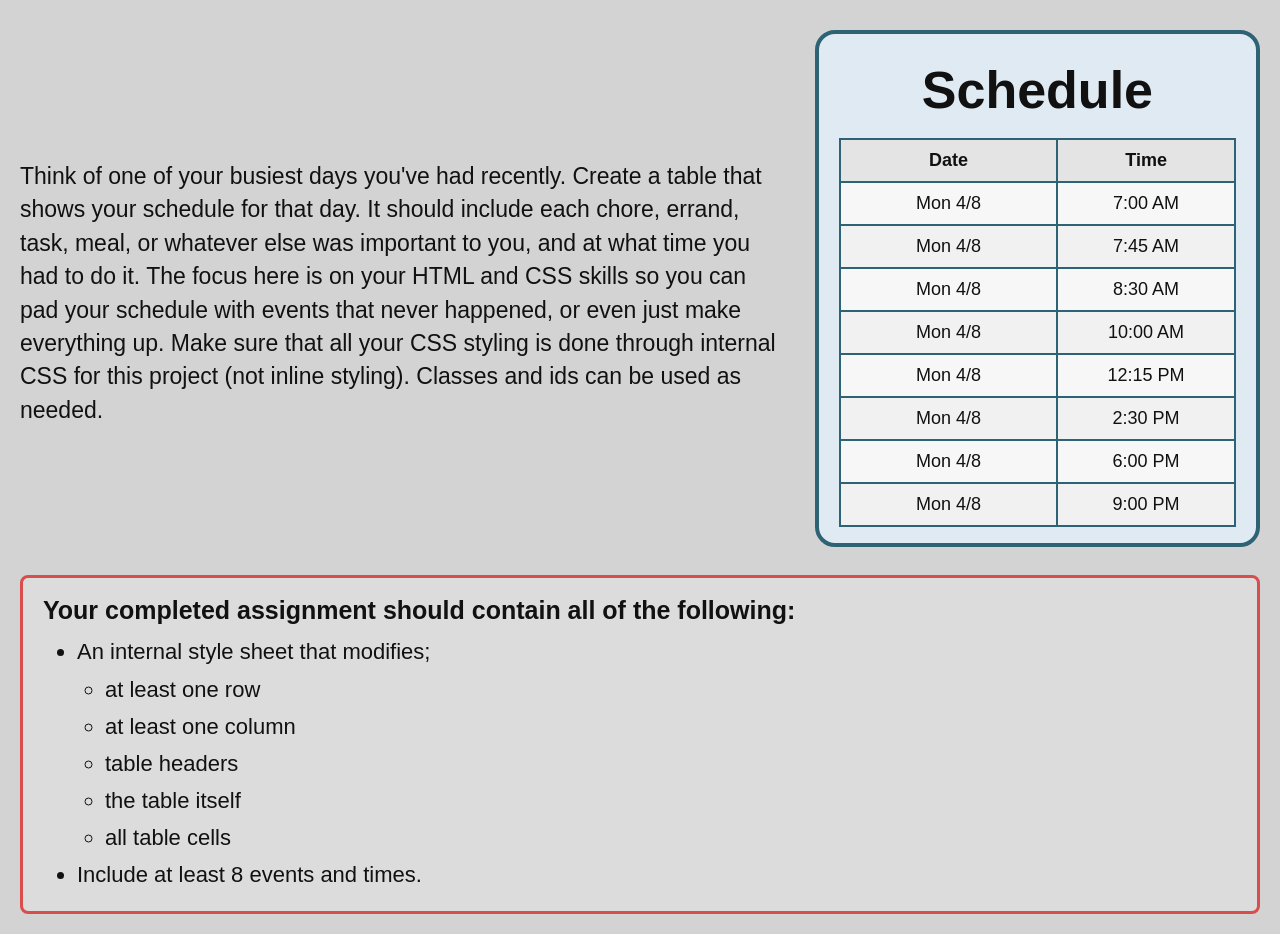
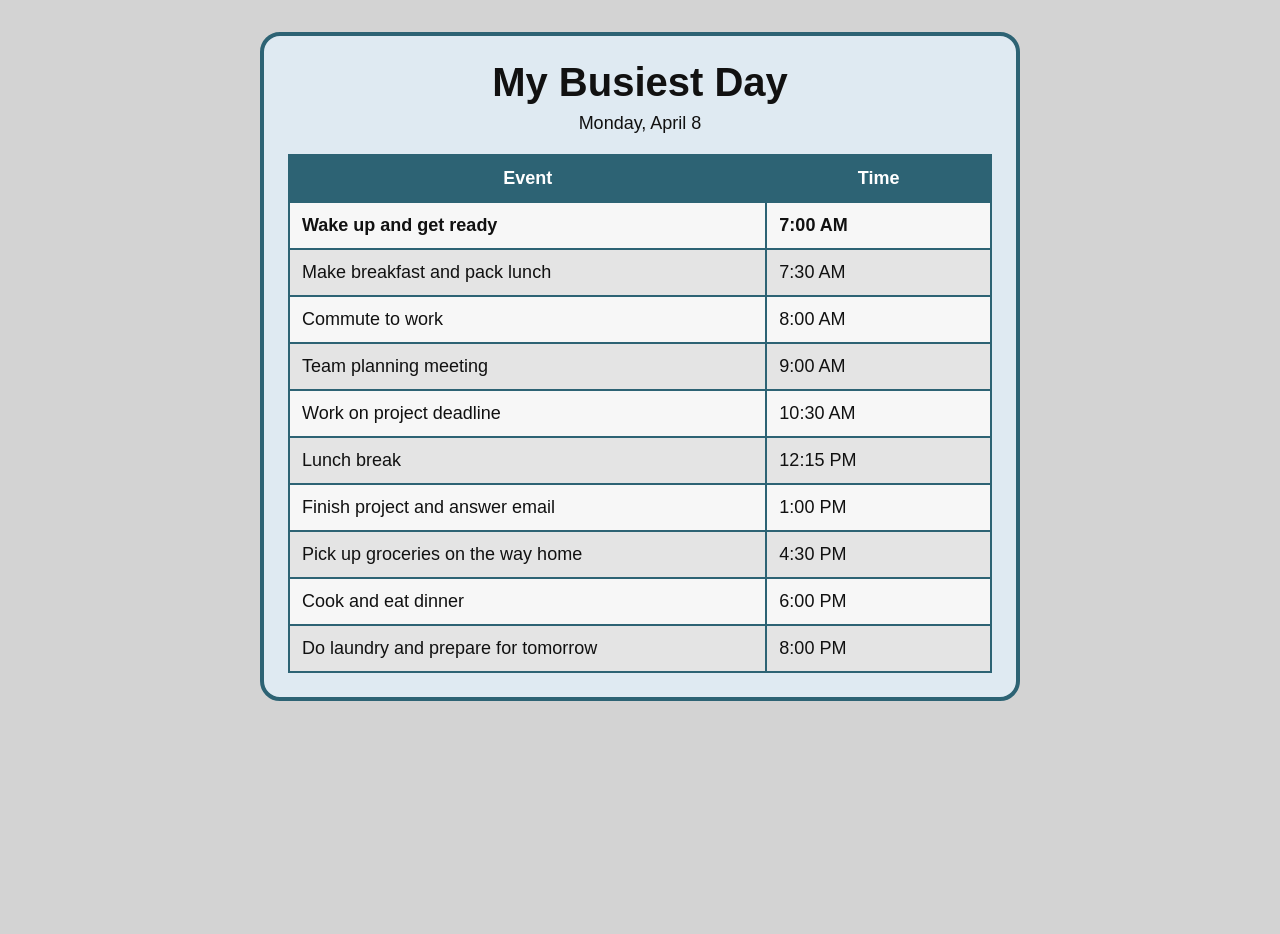
Before and after one commit to mrc10712-bot/Stylish-Schedule, a plain HTML site: page index.html in a window 1280 px wide. After the commit the page ends 800 px from the top, so only its background shows below. Drawn offline with Linux system fonts and the light colour scheme.

Commit message:
fixed things

```diff
--- a/index.html
+++ b/index.html
@@ -3,51 +3,38 @@
   <head>
     <meta charset="UTF-8" />
     <meta name="viewport" content="width=device-width, initial-scale=1.0" />
-    <title>Schedule</title>
+    <title>My Busiest Day</title>
     <style>
       body {
         margin: 0;
         background: #d3d3d3;
+        color: #111;
         font-family: Arial, Helvetica, sans-serif;
-        color: #111;
       }
 
       .page {
-        max-width: 1280px;
+        max-width: 760px;
         margin: 0 auto;
-        padding: 30px 20px 20px;
-      }
-
-      .top-row {
-        display: grid;
-        grid-template-columns: 1.7fr 1fr;
-        gap: 38px;
-        align-items: center;
-      }
-
-      .intro {
-        font-size: 23px;
-        line-height: 1.45;
-        margin: 0;
-        padding: 10px 0 0 0;
+        padding: 32px 20px;
       }
 
       .schedule-box {
+        padding: 24px;
         background: #dfeaf2;
         border: 4px solid #2d6374;
         border-radius: 20px;
-        padding: 18px 20px 16px;
-        width: 100%;
-        max-width: 520px;
-        margin-left: auto;
-        box-sizing: border-box;
       }
 
-      .schedule-title {
+      h1 {
+        margin: 0 0 8px;
         text-align: center;
-        font-size: 52px;
-        font-weight: 700;
-        margin: 8px 0 18px;
+        font-size: 40px;
+      }
+
+      .date {
+        margin: 0 0 20px;
+        text-align: center;
+        font-size: 18px;
       }
 
       .schedule-table {
@@ -59,122 +46,78 @@
 
       .schedule-table th,
       .schedule-table td {
+        padding: 12px;
         border: 2px solid #2d6374;
-        padding: 10px;
-        text-align: center;
+        text-align: left;
         font-size: 18px;
       }
 
       .schedule-table th {
+        background: #2d6374;
+        color: #fff;
+        text-align: center;
+      }
+
+      .schedule-table col:first-child {
+        width: 68%;
+      }
+
+      .schedule-table tbody tr:nth-child(even) {
         background: #e4e4e4;
+      }
+
+      .schedule-table tbody tr:first-child td {
         font-weight: 700;
       }
 
-      .schedule-table tr:nth-child(even) td {
-        background: #f1f1f1;
+      @media (max-width: 520px) {
+        .schedule-box {
+          padding: 16px;
         }
 
-      .schedule-table col:nth-child(1) {
-        width: 55%;
+        h1 {
+          font-size: 32px;
         }
 
-      .checklist {
-        margin-top: 28px;
-        background: rgba(255,255,255,0.2);
-        border: 3px solid #d94d4d;
-        border-radius: 8px;
-        padding: 18px 20px 16px 20px;
-      }
-
-      .checklist h2 {
-        margin: 0 0 10px 0;
-        font-size: 25px;
-      }
-
-      .checklist ul {
-        margin: 0;
-        padding-left: 34px;
-        font-size: 22px;
-        line-height: 1.5;
-      }
-
-      .checklist li {
-        margin-bottom: 4px;
-      }
-
-      .checklist ul ul {
-        padding-left: 28px;
-        margin-top: 5px;
-      }
-
-      @media (max-width: 900px) {
-        .top-row {
-          grid-template-columns: 1fr;
-        }
-
-        .schedule-box {
-          margin: 0 auto;
+        .schedule-table th,
+        .schedule-table td {
+          padding: 9px;
+          font-size: 16px;
         }
       }
     </style>
   </head>
   <body>
-    <div class="page">
-      <div class="top-row">
-        <p class="intro">
-          Think of one of your busiest days you've had recently. Create a table that shows
-          your schedule for that day. It should include each chore, errand, task, meal, or
-          whatever else was important to you, and at what time you had to do it. The focus
-          here is on your HTML and CSS skills so you can pad your schedule with events that
-          never happened, or even just make everything up. Make sure that all your CSS
-          styling is done through internal CSS for this project (not inline styling).
-          Classes and ids can be used as needed.
-        </p>
+    <main class="page">
+      <section class="schedule-box" aria-labelledby="schedule-heading">
+        <h1 id="schedule-heading">My Busiest Day</h1>
+        <p class="date">Monday, April 8</p>
 
-        <div class="schedule-box">
-          <div class="schedule-title">Schedule</div>
-
-          <table class="schedule-table" aria-label="Daily schedule table">
+        <table class="schedule-table">
           <colgroup>
             <col />
             <col />
           </colgroup>
           <thead>
             <tr>
-                <th scope="col">Date</th>
+              <th scope="col">Event</th>
               <th scope="col">Time</th>
             </tr>
           </thead>
           <tbody>
-              <tr><td>Mon 4/8</td><td>7:00 AM</td></tr>
-              <tr><td>Mon 4/8</td><td>7:45 AM</td></tr>
-              <tr><td>Mon 4/8</td><td>8:30 AM</td></tr>
-              <tr><td>Mon 4/8</td><td>10:00 AM</td></tr>
-              <tr><td>Mon 4/8</td><td>12:15 PM</td></tr>
-              <tr><td>Mon 4/8</td><td>2:30 PM</td></tr>
-              <tr><td>Mon 4/8</td><td>6:00 PM</td></tr>
-              <tr><td>Mon 4/8</td><td>9:00 PM</td></tr>
+            <tr><td>Wake up and get ready</td><td>7:00 AM</td></tr>
+            <tr><td>Make breakfast and pack lunch</td><td>7:30 AM</td></tr>
+            <tr><td>Commute to work</td><td>8:00 AM</td></tr>
+            <tr><td>Team planning meeting</td><td>9:00 AM</td></tr>
+            <tr><td>Work on project deadline</td><td>10:30 AM</td></tr>
+            <tr><td>Lunch break</td><td>12:15 PM</td></tr>
+            <tr><td>Finish project and answer email</td><td>1:00 PM</td></tr>
+            <tr><td>Pick up groceries on the way home</td><td>4:30 PM</td></tr>
+            <tr><td>Cook and eat dinner</td><td>6:00 PM</td></tr>
+            <tr><td>Do laundry and prepare for tomorrow</td><td>8:00 PM</td></tr>
           </tbody>
         </table>
-        </div>
-      </div>
-
-      <div class="checklist">
-        <h2>Your completed assignment should contain all of the following:</h2>
-        <ul>
-          <li>
-            An internal style sheet that modifies;
-            <ul>
-              <li>at least one row</li>
-              <li>at least one column</li>
-              <li>table headers</li>
-              <li>the table itself</li>
-              <li>all table cells</li>
-            </ul>
-          </li>
-          <li>Include at least 8 events and times.</li>
-        </ul>
-      </div>
-    </div>
+      </section>
+    </main>
   </body>
 </html>
```
Lines whose indentation alone changed are shown as unchanged.
